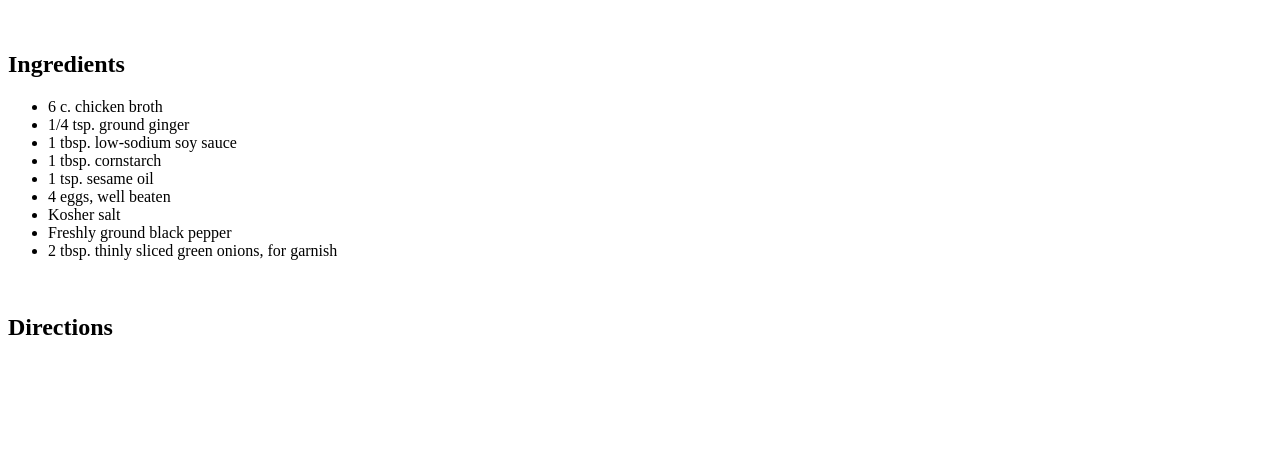
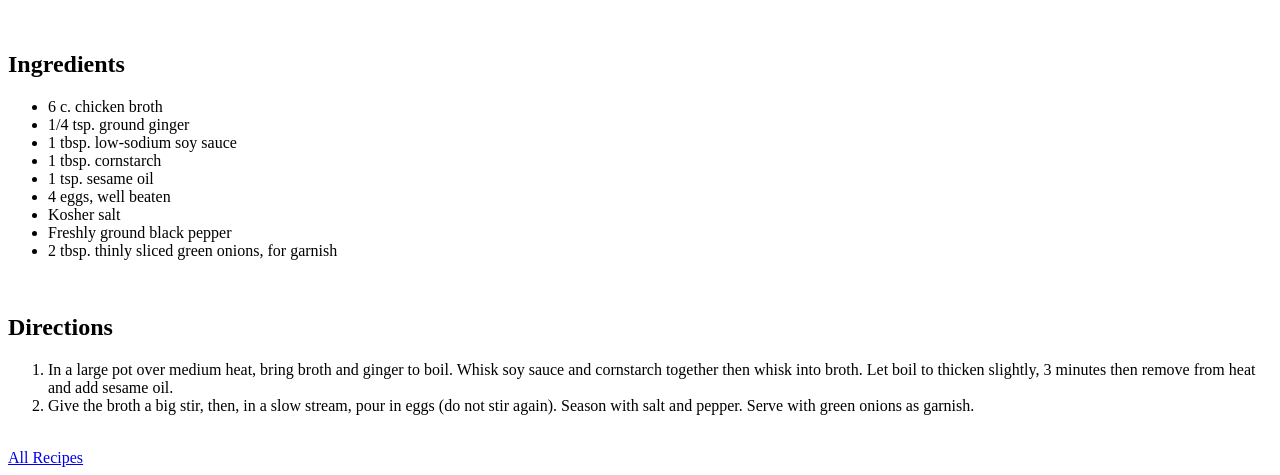
Before and after one commit to Shatterpointer/odin-recipes, a plain HTML site: page recipes/egg-drop.html in a window 1280 px wide. Shown: the part 421-896 px from the top of the page. Before the commit the page ends 800 px from the top, so only its background shows below. Drawn offline with Linux system fonts and the light colour scheme.

Commit message:
Edit index.html and recipes/egg-drop.html

```diff
--- a/recipes/egg-drop.html
+++ b/recipes/egg-drop.html
@@ -24,6 +24,12 @@
         </ul>
         <br>
         <h2>Directions</h2>
+        <ol>
+            <li>In a large pot over medium heat, bring broth and ginger to boil. Whisk soy sauce and cornstarch together then whisk into broth. Let boil to thicken slightly, 3 minutes then remove from heat and add sesame oil.</li>
+            <li>Give the broth a big stir, then, in a slow stream, pour in eggs (do not stir again). Season with salt and pepper. Serve with green onions as garnish.</li>
+        </ol>
+        <br>
+        <a href="../index.html">All Recipes</a>
     </body>
 
 </html>
```
Also changed, not shown: index.html (+3 -1 lines).
